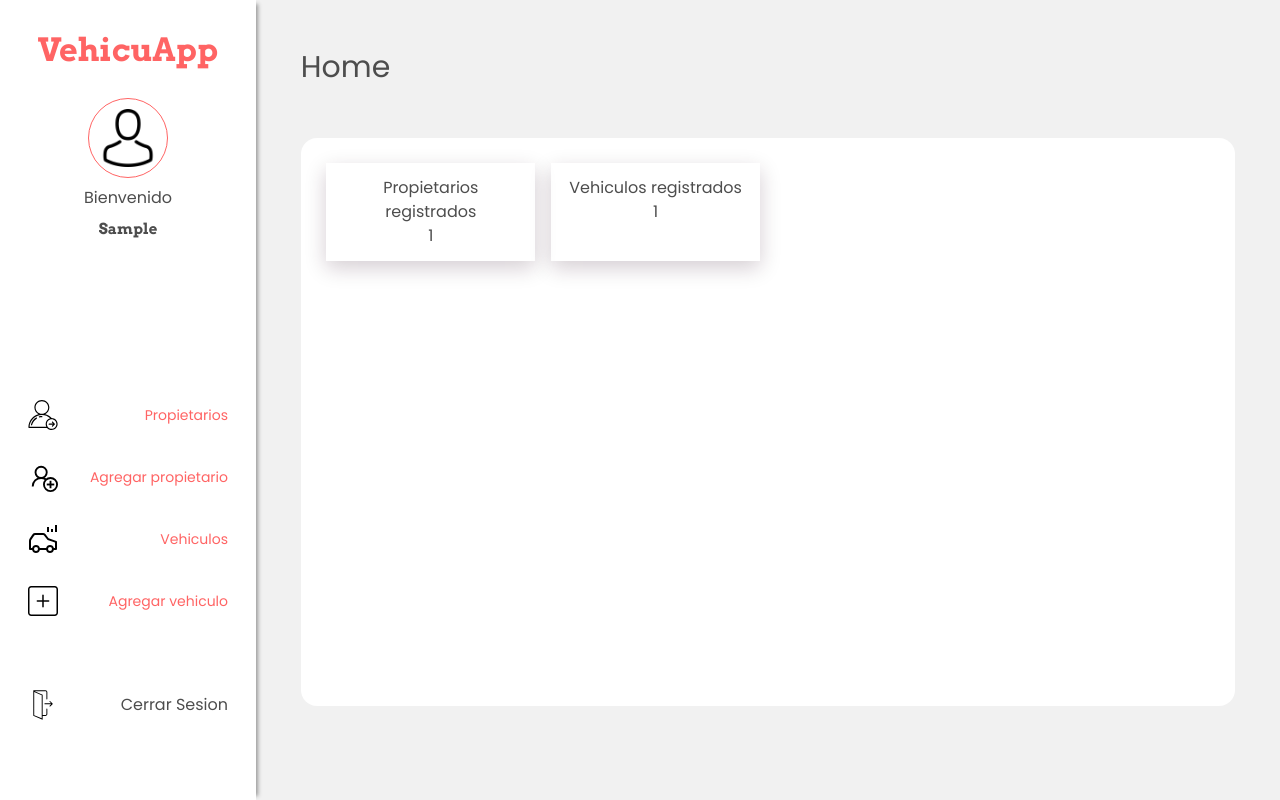
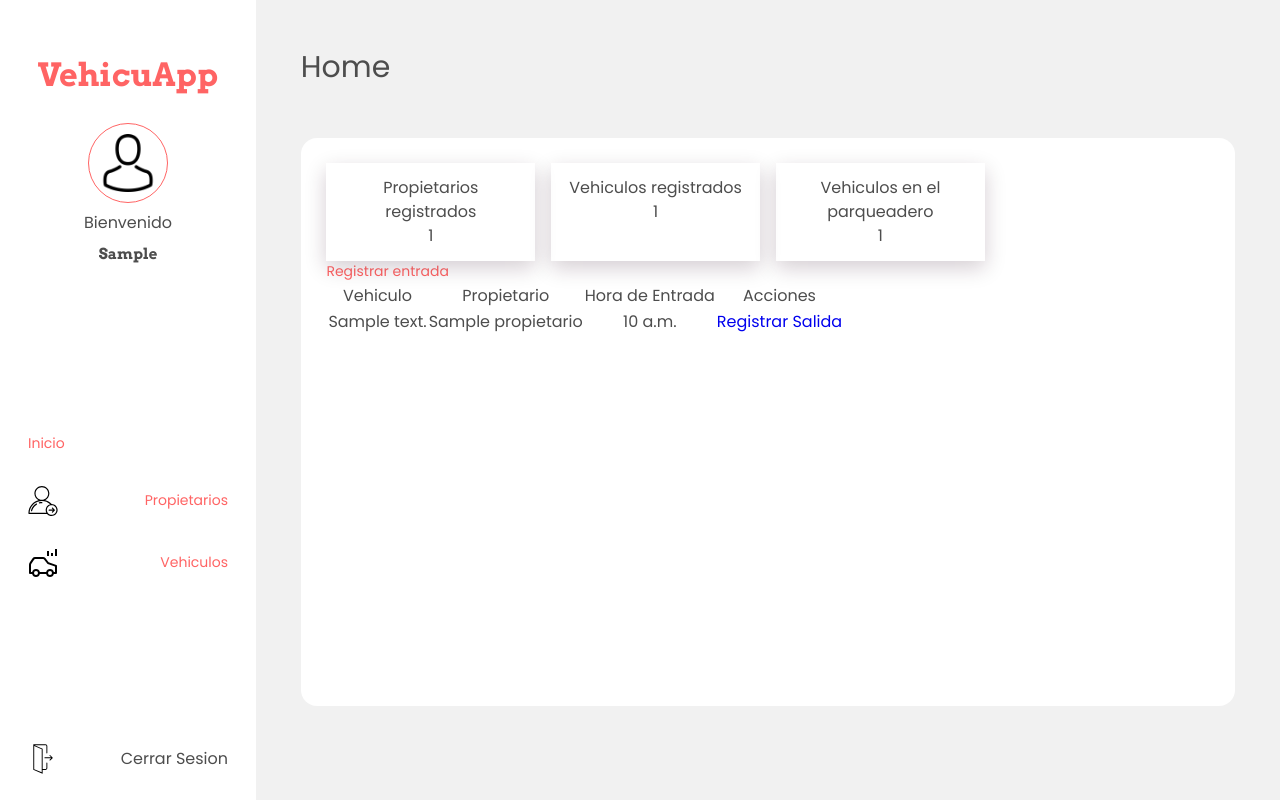
Before and after one commit to sergiiop/prueba_inventario_vehiculos, a Django app: page / in a window 1280 px wide. Run offline with Django 4.2, Linux system fonts and the light colour scheme; a user stored in the database is signed in; tables that the repository leaves empty hold one stand-in row (values such as "Sample post"); lists and menus that the app fills with data are empty.

Commit message:
agregando funcionalidad al ticket

```diff
--- a/core/models.py
+++ b/core/models.py
@@ -37,7 +37,7 @@ class Vehiculos(models.Model):
     created_at=models.DateTimeField(auto_now_add=True)
 
     def __str__(self):
-        return self.propietario
+        return self.marca.descripcion
 
 class Ticket(models.Model):
     ESTADO_CHOICES = [
@@ -46,7 +46,11 @@ class Ticket(models.Model):
     ]
     fecha=models.DateTimeField(auto_now_add=True)
     propietario=models.ForeignKey(Propietarios, on_delete=models.CASCADE)
-    hora_entrada= models.TimeField()
-    hora_salida= models.TimeField(auto_now=False, auto_now_add=False)
-    valor=models.FloatField(null=True)
+    vehiculo=models.ForeignKey(Vehiculos, on_delete=models.CASCADE)
+    hora_entrada= models.TimeField(auto_now_add=True)
+    hora_salida= models.TimeField(auto_now_add=False, null=True)
+    valor=models.FloatField(null=True, default=0)
     estado=models.CharField(max_length=15, choices=ESTADO_CHOICES, default='Activo')
+
+    def __str__(self):
+        return self.propietario.nombre_apellidos
--- a/core/urls.py
+++ b/core/urls.py
@@ -14,5 +14,7 @@ urlpatterns = [
     path('propietario/create', views.create_propietario, name='create_propietario'),
     path('propietario/<int:propietario_id>', views.update_propietario, name='update_propietario'),
     path('propietario/<int:propietario_id>/delete', views.delete_propietario, name='delete_propietario'),
-    path('vehiculo_propietario/<int:propietario_id>', views.vehiculo_propietario, name='vehiculo_propietario')
+    path('vehiculo_propietario/<int:propietario_id>', views.vehiculo_propietario, name='vehiculo_propietario'),
+    path('create/ticket/', views.create_ticket, name='ticket.create'),
+    path('registrar_salida/ticket/<int:ticket_id>', views.registrar_salida, name='ticket_registrar')
 ]
--- a/core/views.py
+++ b/core/views.py
@@ -4,7 +4,8 @@ from django.shortcuts import get_object_or_404, redirect, render
 from django.contrib.auth.models import User
 from django.contrib import messages
 from django.contrib.auth import authenticate
-from core.form import FormPropietarios, FormVehiculo
+from core.form import FormPropietarios, FormVehiculo,FormTicket
+import datetime
 
 from core.models import Propietarios, Vehiculos, Ticket
 
@@ -14,12 +15,21 @@ def index(request):
     user = request.user
     vehiculos = Vehiculos.objects.all()
     propietarios = Propietarios.objects.all()
-    propietarios_len = len(propietarios)
-    vehiculos_len = len(vehiculos)
+    tickets = Ticket.objects.filter(estado='Activo')
+    limit = True
+    if len(tickets) >= 7:
+        limit=False
+
+    print(len(tickets))
+    print(limit)
+    if request.method=='POST':
+        pass
     return render(request, 'index.html', {
         'user': user,
-        'propietarios_len': propietarios_len,
-        'vehiculos_len' : vehiculos_len
+        'propietarios': propietarios,
+        'vehiculos': vehiculos,
+        'tickets': tickets,
+        'limit': limit
         })
 
 # def signup(request):
@@ -224,10 +234,46 @@ def delete_vehiculo(request, vehiculo_id):
         vehiculo.delete()
         return redirect('index')
 
-@login_required(login_url='signin')
-def view_parqueo(request):
-    tikets = Ticket.objects.all()
-    if request.method=='POST':
-        pass
+def create_ticket(request):
+    if request.method == 'POST':
+        form = FormTicket(request.POST)
+        propietario_field = request.POST['propietario']
+        ticket= Ticket.objects.filter(propietario_id=propietario_field).filter(estado='Activo')
+        if ticket:
+            messages.info(request, 'Vehiculo ya registrado')
+            return redirect('ticket/create')
+        else:
+            if form.is_valid():
+                try:
+                    form.save()
+                    return redirect('index')
+                except:
+                    messages.info(request)
+                    return redirect('ticket/create')
+            messages.info(request)
+            return redirect('ticket/create')
+    else:
+        return render(request, 'create_ticket.html', {
+            'form': FormTicket
+        })
 
-    print(tikets)
+def registrar_salida(request, ticket_id):
+    if request.method == 'POST':
+        ticket = get_object_or_404(Ticket, pk=ticket_id)
+        now = datetime.datetime.now()
+        print('here')
+        try:
+            ticket.hora_salida = now
+            ticket.valor = 2000
+            ticket.estado = 'Terminado'
+            ticket.save()
+            print('success')
+            return redirect('index')
+        except:
+            print('Error')
+            return redirect('index')
+    else:
+        ticket = get_object_or_404(Ticket, pk=ticket_id)
+        return render(request, 'registrar_ticket.html', {
+            'ticket': ticket
+        })
--- a/static/assets/css/style.css
+++ b/static/assets/css/style.css
@@ -442,10 +442,10 @@ button-up .ls-none {
 
 /* aside */
 .aside-container {
-  position: relative;
-  padding-inline: clamp(1rem, 2vw, 3rem);
+  padding: clamp(1rem, 2vw, 3rem);
   box-shadow: 6px 0 4px -4px #999;
   width: 15%;
+  justify-content: space-between;
 }
 
 @media (min-width: 55em) {
@@ -458,7 +458,6 @@ button-up .ls-none {
 .aside-header-container {
   padding-block-start: clamp(1rem, 2vw, 3rem);
   gap: 1.5rem;
-  margin-block-end: 2rem;
 }
 
 .avatar-container {
@@ -486,10 +485,6 @@ button-up .ls-none {
 }
 
 /* aside navbar */
-
-.aside-navbar-container {
-  margin-block-start: 8rem;
-}
 
 .aside-navbar-container > ul {
   gap: 2rem;
@@ -536,10 +531,6 @@ button-up .ls-none {
   background: url('./../images/add-user-svgrepo-com.svg');
 }
 /* footer-aside */
-.footer-aside {
-  position: absolute;
-  bottom: 5rem;
-}
 
 .sign-out-icon {
   background-image: url('./../images/logout-svgrepo-com.svg');
--- a/templates/index.html
+++ b/templates/index.html
@@ -4,13 +4,14 @@
 <h1 class="fs-700">Home</h1>
 
 <section class="vehiculos-section">
-  <div class="grid | vehiculos-container">
+  <div class="flex f-direction-column">
+    <div class="grid vehiculos-container">
       <article
         class="article-container | flex f-direction-column justify-center align-center"
       >
         <div>
           <h2>Propietarios registrados</h2>
-        <p>{{propietarios_len}}</p>
+          <p>{{propietarios|length }}</p>
         </div>
       </article>
       <article
@@ -18,9 +19,56 @@
       >
         <div>
           <h2>Vehiculos registrados</h2>
-        <p>{{vehiculos_len}}</p>
+          <p>{{vehiculos|length }}</p>
+        </div>
+      </article>
+      <article
+        class="article-container | flex f-direction-column justify-center align-center"
+      >
+        <div>
+          <h2>Vehiculos en el parqueadero</h2>
+          <p>{{tickets|length }}</p>
         </div>
       </article>
     </div>
+    {% if limit %}
+    <a href="{% url 'ticket.create' %}" class="clr-almost-red">
+      <div class="icon-container | flex align-center">
+        <span class="sm-none fs-400">Registrar entrada</span>
+      </div></a
+    >
+    {% endif %}
+
+    {% if not limit %}
+    <p>Ha llegado al limite!</p>
+    {% endif %}
+
+    <div>
+      <table class="table">
+        <tr>
+          <th>Vehiculo</th>
+          <th>Propietario</th>
+          <th>Hora de Entrada</th>
+          <th>Acciones</th>
+        </tr>
+        {% for ticket in tickets %}
+          <tr>
+            <th>
+              {{ ticket.vehiculo }}
+            </th>
+            <th>
+              {{ ticket.propietario }}
+            </th>
+            <th>
+              {{ ticket.hora_entrada }}
+            </th>
+            <th>
+              <a href="{% url 'ticket_registrar' ticket.id %}">Registrar Salida</a>
+            </th>
+          </tr>
+        {% endfor %}
+      </table>
+    </div>
+  </div>
 </section>
 {% endblock %}
--- a/templates/layouts/base.html
+++ b/templates/layouts/base.html
@@ -36,6 +36,13 @@
         <nav class="aside-navbar-container">
           <ul class="flex f-direction-column align-center">
             <li>
+              <a href="/" class="clr-almost-red">
+                <div class="icon-container | flex align-center">
+                  <span class="sm-none fs-400">Inicio</span>
+                </div>
+              </a>
+            </li>
+            <li>
               <a href="/propietarios/" class="clr-almost-red">
                 <div class="icon-container | flex align-center">
                   <span class="icon-svg propietarios-icon"></span
@@ -44,26 +51,10 @@
               </a>
             </li>
             <li>
-              <a href="/propietario/create" class="clr-almost-red">
-                <div class="icon-container | flex align-center">
-                  <span class="icon-svg add-propietario-icon"></span
-                  ><span class="sm-none fs-400">Agregar propietario</span>
-                </div>
-              </a>
-            </li>
-            <li>
               <a href="/vehiculos/" class="clr-almost-red"
                 ><div class="icon-container | flex align-center">
                   <span class="icon-svg my-vehicle-icon"></span
                   ><span class="sm-none fs-400">Vehiculos</span>
-                </div></a
-              >
-            </li>
-            <li>
-              <a href="/vehiculo/create" class="clr-almost-red">
-                <div class="icon-container | flex align-center">
-                  <span class="icon-svg add-vehicle-icon"></span
-                  ><span class="sm-none fs-400">Agregar vehiculo</span>
                 </div></a
               >
             </li>
--- a/templates/propietarios.html
+++ b/templates/propietarios.html
@@ -4,6 +4,12 @@
 <h1 class="fs-700">Propietarios Registrados</h1>
 
 <section class="vehiculos-section">
+  <a href="/propietario/create" class="clr-almost-red">
+    <div class="icon-container | flex align-center">
+      <span class="icon-svg add-propietario-icon"></span
+      ><span class="sm-none fs-400">Agregar propietario</span>
+    </div>
+  </a>
   <div class="grid | vehiculos-container">
     {% for propietario in propietarios %}
     <article
```
Also changed, not shown: core/form.py (+7 -1 lines), templates/create_ticket.html (added, +22 -0 lines), templates/parqueo.html (+1 -10 lines), templates/registrar_ticket.html (added, +22 -0 lines), templates/vehiculos.html (+16 -1 lines), core/migrations/0001_initial.py, core/migrations/0002_alter_propietarios_direccion_and_more.py (deleted), core/migrations/0002_alter_ticket_hora_entrada_alter_ticket_hora_salida.py (added), core/migrations/0003_alter_ticket_valor.py (added), core/migrations/0003_marca_alter_vehiculos_año_alter_vehiculos_color_and_more.py (deleted), core/migrations/0004_remove_vehiculos_observaciones_ticket.py (deleted). Lines whose indentation alone changed are shown as unchanged.
